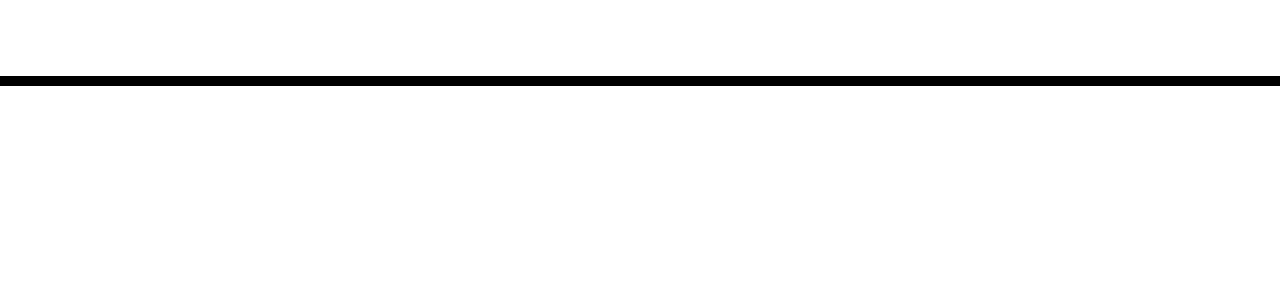
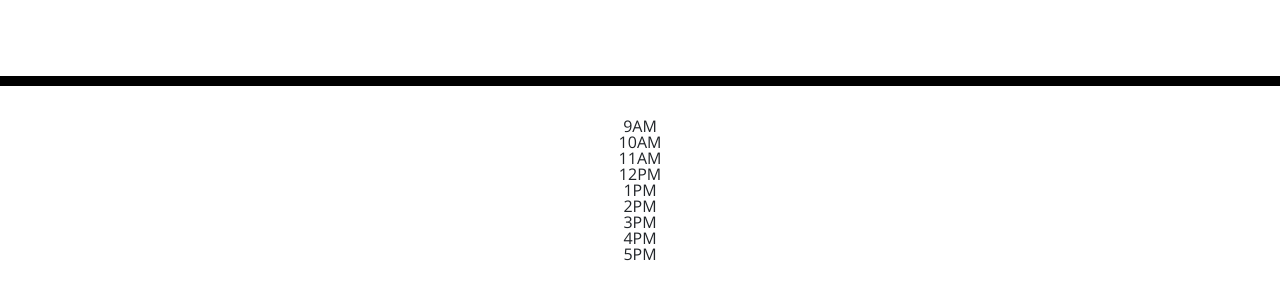
Before and after one commit to Chis517/work-day-scheduler, a plain HTML site: page index.html in a window 1280 px wide. Shown: the part 182-482 px from the top of the page. Drawn offline with nearby package versions, Linux system fonts and the light colour scheme; files that its build step writes are made by us from their sources.

Commit message:
divs and currentday attempt

```diff
--- a/index.html
+++ b/index.html
@@ -1,23 +1,14 @@
 <!DOCTYPE html>
 <html lang="en">
+
 <head>
   <meta charset="UTF-8" />
   <meta name="viewport" content="width=device-width, initial-scale=1.0" />
   <meta http-equiv="X-UA-Compatible" content="ie=edge" />
-    <link
-      rel="stylesheet"
-      href="https://stackpath.bootstrapcdn.com/bootstrap/4.3.1/css/bootstrap.min.css"
-    />
-    <link
-      rel="stylesheet"
-      href="https://use.fontawesome.com/releases/v5.8.1/css/all.css"
-      integrity="sha384-50oBUHEmvpQ+1lW4y57PTFmhCaXp0ML5d60M1M7uH2+nqUivzIebhndOJK28anvf"
-      crossorigin="anonymous"
-    />
-    <link
-      href="https://fonts.googleapis.com/css?family=Open+Sans&display=swap"
-      rel="stylesheet"
-    />
+  <link rel="stylesheet" href="https://stackpath.bootstrapcdn.com/bootstrap/4.3.1/css/bootstrap.min.css" />
+  <link rel="stylesheet" href="https://use.fontawesome.com/releases/v5.8.1/css/all.css"
+    integrity="sha384-50oBUHEmvpQ+1lW4y57PTFmhCaXp0ML5d60M1M7uH2+nqUivzIebhndOJK28anvf" crossorigin="anonymous" />
+  <link href="https://fonts.googleapis.com/css?family=Open+Sans&display=swap" rel="stylesheet" />
   <link rel="stylesheet" href="style.css" />
   <title>Work Day Scheduler</title>
 </head>
@@ -30,9 +21,21 @@
   </header>
   <div class="container">
     <!-- Timeblocks go here -->
+    <!-- Divs for timeblocks & class  -->
+    <div id="0900" class="time-block">9AM</div>
+    <div id="1000" class="time-block">10AM</div>
+    <div id="1100" class="time-block">11AM</div>
+    <div id="1200" class="time-block">12PM</div>
+    <div id="1300" class="time-block">1PM</div>
+    <div id="1400" class="time-block">2PM</div>
+    <div id="1500" class="time-block">3PM</div>
+    <div id="1600" class="time-block">4PM</div>
+    <div id="1700" class="time-block">5PM</div>
+
   </div>
 
   <script src="https://code.jquery.com/jquery-3.4.1.min.js"></script>
   <script src="https://cdnjs.cloudflare.com/ajax/libs/moment.js/2.24.0/moment.min.js"></script>
 </body>
+
 </html>
```
Also changed, not shown: assets/js/script.js (added, +24 -0 lines). Lines whose indentation alone changed are shown as unchanged.
